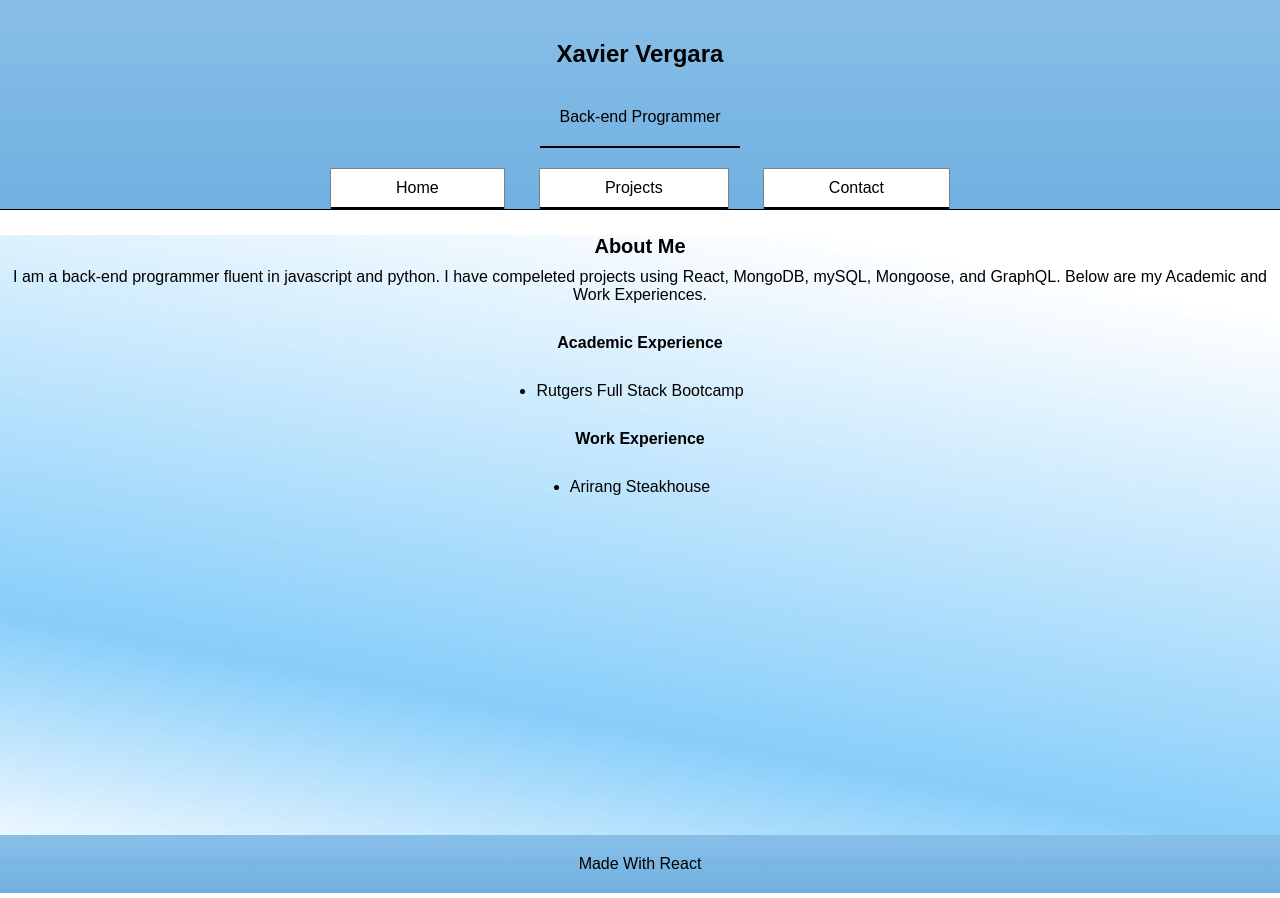
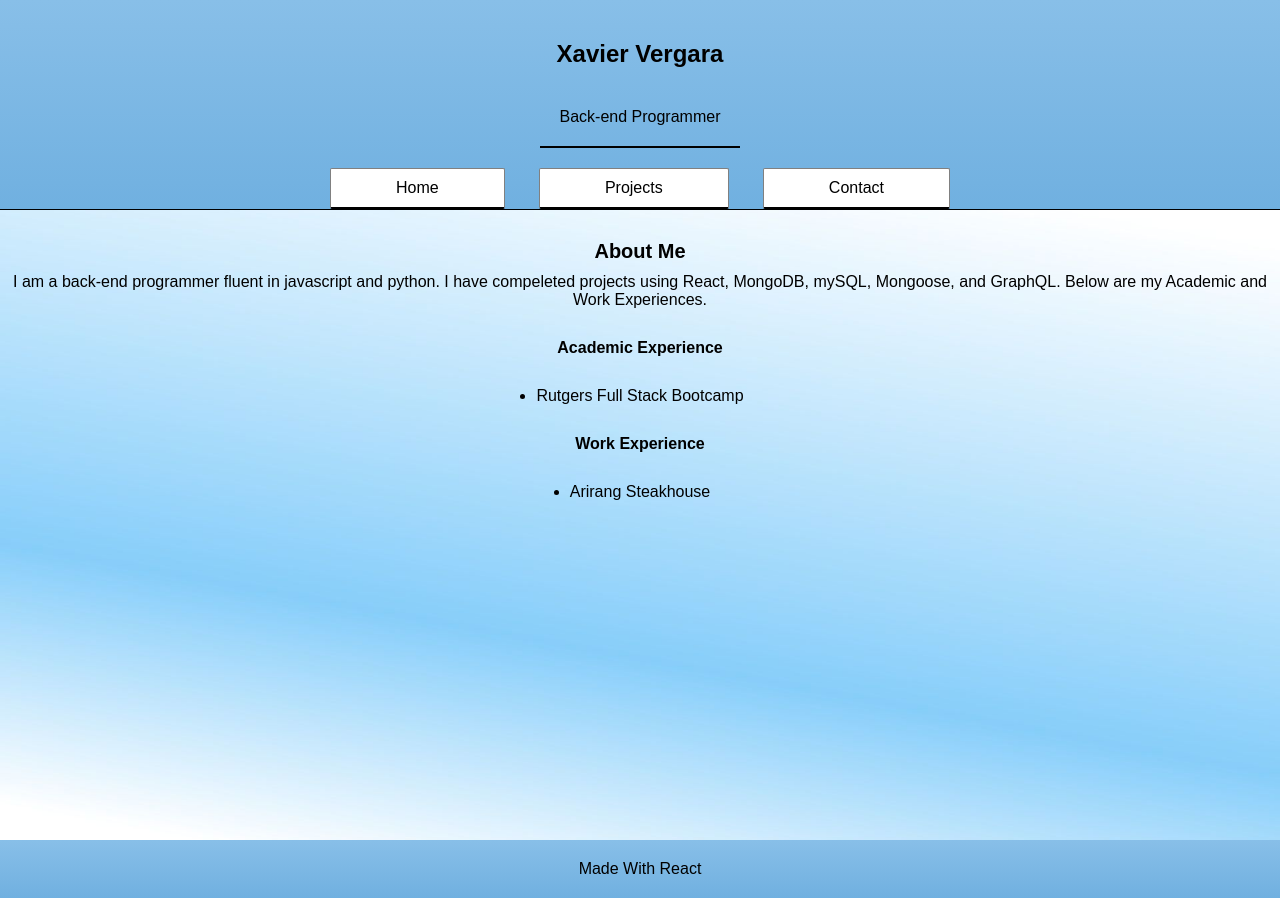
Before and after one commit to NyqEvo/my-react-portfolio, a React (Create React App) app: page / in a window 1280 px wide. Built offline with nearby package versions, Linux system fonts and the light colour scheme.

Commit message:
fixed whitespace in background image

```diff
--- a/src/App.css
+++ b/src/App.css
@@ -22,7 +22,6 @@ header {
     padding: 20px 20px 0 20px;
     background: -webkit-linear-gradient(top, #88bfe8 0%,#70b0e0 100%);
     border-bottom: 1px solid black;
-    margin-bottom: 25px;
 }
 
 footer {
--- a/src/components/Portfolio.css
+++ b/src/components/Portfolio.css
@@ -4,10 +4,14 @@
     width: 100%;
     align-items: center;
     align-self: center;
+    padding-top: 30px;
 }
 
 .portfolio-container {
     min-height: 75vh;
-    background-image: url('./images/portfolio-bg.jpg');
+    background: url('./images/portfolio-bg.jpg')no-repeat center center fixed;
+    -webkit-background-size: cover;
+    -moz-background-size: cover;
+    -o-background-size: cover;
     background-size: cover;
 }
```
Also changed, not shown: 1 other file (tests, documents, lock files or other folders).
